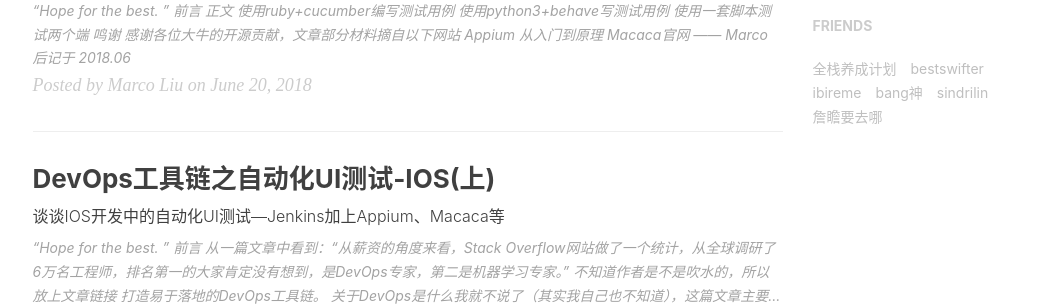
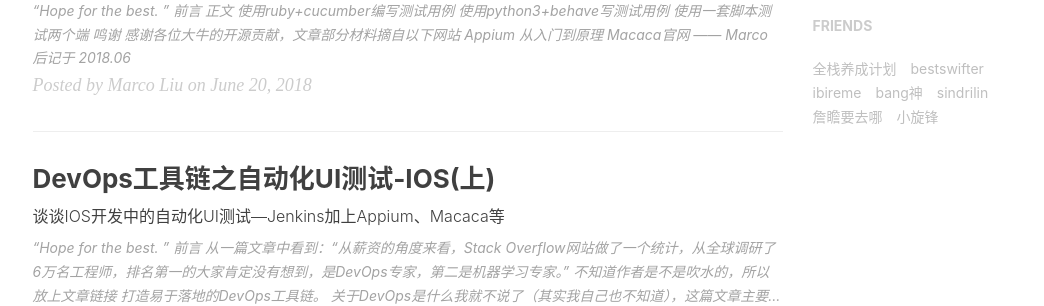
Before and after one commit to L-hualong/L-hualong.github.io, a Jekyll site: the page built from index.html, in a window 1280 px wide and 900 px high, scrolled down 829 px. Shown: the part 152-458 px from the top of the window, without its empty margins (135-1179 px from the left). Built offline with Jekyll 4.4.1, drawn with Linux system fonts in a browser that asks for light colours; nearby versions of some CDN libraries; the list of posts is cut into pages by our own code; comment, search, counter and statistics services are not loaded.

Commit message:
【add】友链

```diff
--- a/_config.yml
+++ b/_config.yml
@@ -97,5 +97,8 @@ friends: [
     },{
         title: "詹瞻要去哪",
         href: "http://errnull.top/#blog"
+    },{
+        title: "小旋锋",
+        href: "http://laijianfeng.org/"
     }
 ]
```
